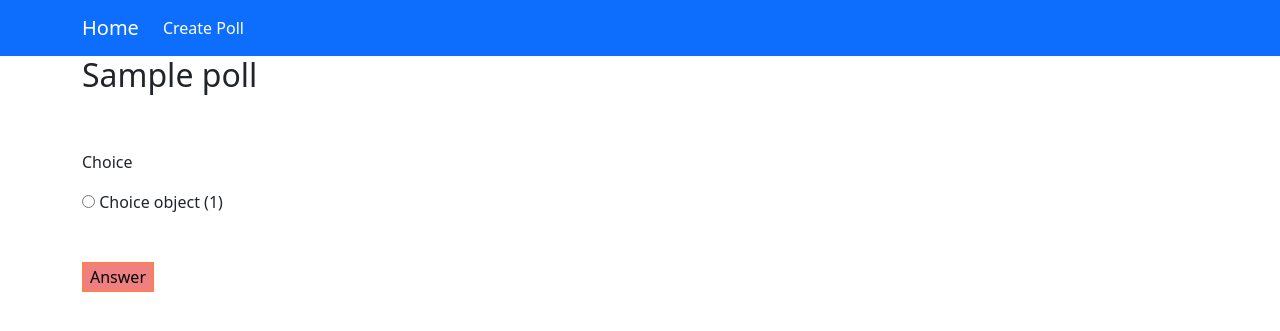
After one commit to Kirillo1/questions, a Django app: page /answer/1/create/ in a window 1280 px wide. The commit adds this page. Shown: the top 331 px of the page. Run offline with Django 4.2, Linux system fonts and the light colour scheme; tables that the repository leaves empty hold one stand-in row (values such as "Sample post").

Commit message:
Добавлена модель Answer Реализован выбор ответов на вопросы

```diff
--- a/poll/admin.py
+++ b/poll/admin.py
@@ -1,6 +1,6 @@
 from django.contrib import admin
 
-from poll.models import Poll, Choice
+from poll.models import Poll, Choice, Answer
 
 
 class PollAdmin(admin.ModelAdmin):
@@ -11,3 +11,4 @@ class PollAdmin(admin.ModelAdmin):
 
 admin.site.register(Poll, PollAdmin)
 admin.site.register(Choice)
+admin.site.register(Answer)
--- a/poll/forms.py
+++ b/poll/forms.py
@@ -1,6 +1,6 @@
 from django import forms
 
-from poll.models import Poll, Choice
+from poll.models import Poll, Choice, Answer
 
 
 class PollForm(forms.ModelForm):
@@ -18,3 +18,16 @@ class ChoiceForm(forms.ModelForm):
     class Meta:
         model = Choice
         fields = ("variant_text",)
+
+
+class AnswerForm(forms.ModelForm):
+
+    def __init__(self, *args, **kwargs):
+        pk = kwargs.pop("pk")
+        super().__init__(*args, **kwargs)
+        self.fields['choice'].queryset = Choice.objects.filter(poll__pk=pk)
+
+    class Meta:
+        model = Answer
+        exclude = ["poll"]
+        widgets = {"choice": forms.widgets.RadioSelect(attrs={"class": "hello"})}
--- a/poll/models.py
+++ b/poll/models.py
@@ -11,7 +11,7 @@ class BaseModel(models.Model):
         abstract = True
 
     def get_absolute_url(self):
-        return reverse("poll_view", kwargs={'pk': self.pk})
+        return reverse("poll:pool_detail_view", kwargs={'pk': self.pk})
 
 
 class Poll(BaseModel):
@@ -37,3 +37,14 @@ class Choice(BaseModel):
 
     def get_absolute_url(self):
         return reverse("poll:pool_detail_view", kwargs={'pk': self.pk})
+
+
+class Answer(BaseModel):
+    poll = models.ForeignKey("poll.Poll", on_delete=models.CASCADE, related_name='answers', verbose_name='poll')
+    time_of_answer = models.DateTimeField(auto_now_add=True, verbose_name='time of answer')
+    choice = models.ForeignKey("poll.Choice", on_delete=models.CASCADE, related_name='answers', verbose_name='choice')
+
+    class Meta:
+        db_table = 'answer'
+        verbose_name = 'Answer'
+        verbose_name_plural = 'Answers'
--- a/poll/urls.py
+++ b/poll/urls.py
@@ -1,5 +1,6 @@
 from django.urls import path
 
+from poll.views.answer import AnswerCreateView
 from poll.views.choice import ChoiceCreateView, ChoiceUpdateView, ChoiceDeleteView
 from poll.views.polls import IndexView, PollDetailView, PollCreateView, PollUpdateView, PollDelete
 
@@ -14,4 +15,5 @@ urlpatterns = [
     path('choice/<int:pk>/add/', ChoiceCreateView.as_view(), name="choice_add"),
     path('choice/<int:pk>/update/', ChoiceUpdateView.as_view(), name="choice_update"),
     path('choice/<int:pk>/delete/', ChoiceDeleteView.as_view(), name="choice_delete"),
+    path('answer/<int:pk>/create/', AnswerCreateView.as_view(), name="answer"),
 ]
--- /dev/null
+++ b/poll/views/answer.py
@@ -0,0 +1,26 @@
+from django.shortcuts import redirect
+from django.views.generic import CreateView
+from poll.forms import AnswerForm
+from poll.models import Answer, Poll
+
+
+class AnswerCreateView(CreateView):
+    model = Answer
+    form_class = AnswerForm
+    template_name = "answer/answer.html"
+
+    def get_context_data(self, **kwargs):
+        context = super().get_context_data(**kwargs)
+        context["poll"] = Poll.objects.get(pk=self.kwargs.get("pk"))
+        return context
+
+    def form_valid(self, form):
+        answer = form.save(commit=False)
+        answer.poll_id = self.kwargs.get("pk")
+        answer.save()
+        return redirect("poll:index")
+
+    def get_form_kwargs(self):
+        kwargs = super().get_form_kwargs()
+        kwargs["pk"] = self.kwargs.get("pk")
+        return kwargs
--- /dev/null
+++ b/templates/answer/answer.html
@@ -0,0 +1,12 @@
+{% extends 'base.html' %}
+
+{% block title %}
+    Answers
+{% endblock %}
+
+{% block content %}
+    <h2>{{ poll.question }}</h2>
+    <form method="post">
+    {% include "partial/form.html" with button_text="Answer" %}
+    </form>
+{% endblock %}
--- a/templates/base.html
+++ b/templates/base.html
@@ -26,9 +26,9 @@
                     <li class="nav-item">
                         <a class="nav-link active" aria-current="page" href="{% url 'poll:poll_add' %}">Create
                             Poll</a>
-                    </li>
+{#                    </li>#}
 {#                        <li class="nav-item">#}
-{#                        <a class="nav-link active" aria-current="page" href="{% url "answer"   %}">Answers</a>#}
+{#                        <a class="nav-link active" aria-current="page" href="{% url "poll:answer" poll.pk %}">Answers</a>#}
 {#                    </li>#}
                 {% endblock %}
             </ul>
```
Also changed, not shown: poll/views/polls.py (+5 -2 lines), templates/polls/index.html (+8 -0 lines), poll/migrations/0002_answer.py (added).
